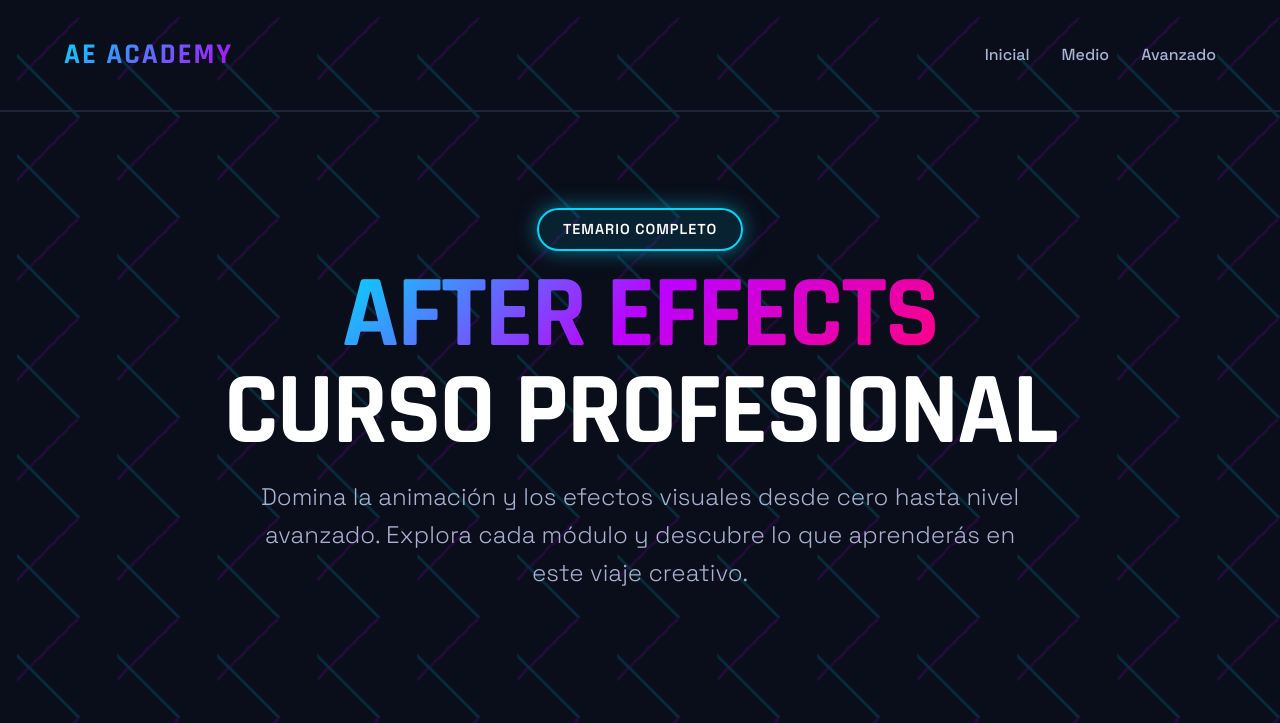
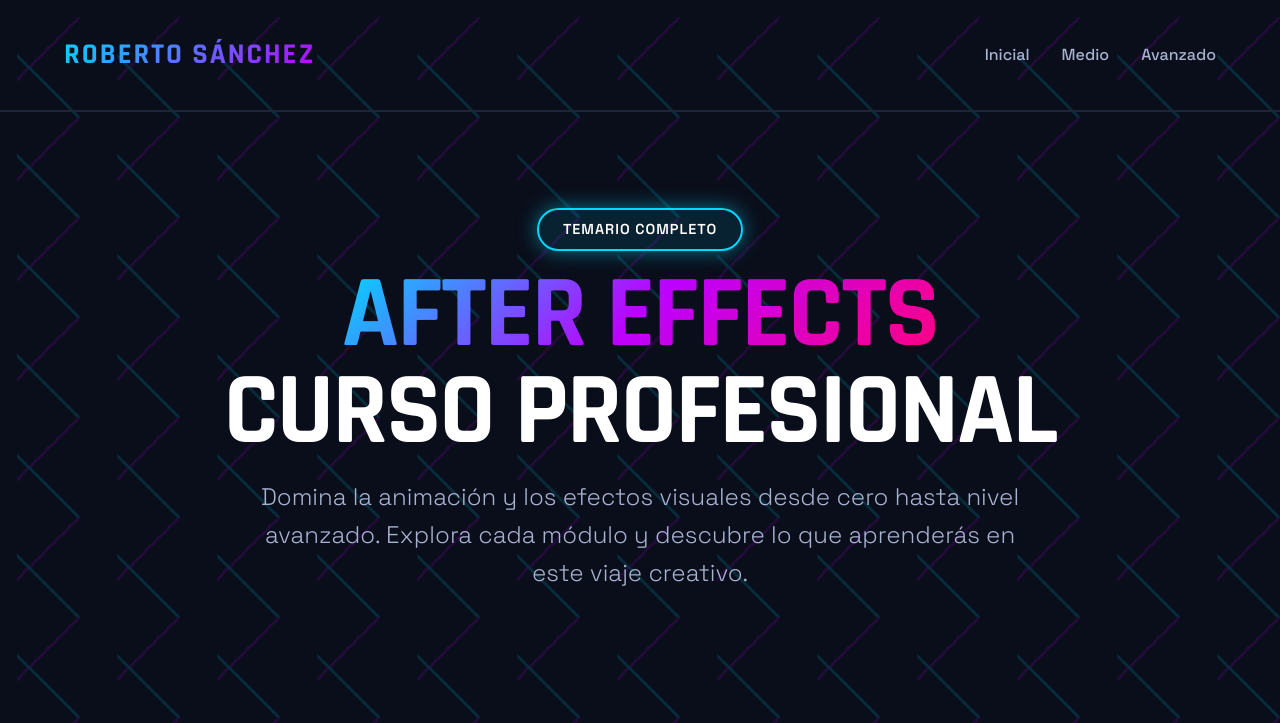
Before and after one commit to RobertoIsanchez/ae_curr.github.io, a plain HTML site: page index.html in a window 1280 px wide. Shown: the top 723 px of the page. Drawn offline with Linux system fonts and the light colour scheme.

Commit message:
Update index.html

```diff
--- a/index.html
+++ b/index.html
@@ -3,7 +3,7 @@
 <head>
     <meta charset="UTF-8">
     <meta name="viewport" content="width=device-width, initial-scale=1.0">
-    <title>After Effects - Temario del Curso</title>
+    <title>After Effects - Curso Completo</title>
     <link rel="preconnect" href="https://fonts.googleapis.com">
     <link rel="preconnect" href="https://fonts.gstatic.com" crossorigin>
     <link href="https://fonts.googleapis.com/css2?family=Rajdhani:wght@300;400;500;600;700&family=Space+Grotesk:wght@300;400;500;600;700&display=swap" rel="stylesheet">
@@ -479,7 +479,7 @@
     <div class="bg-animation"></div>
 
     <header>
-        <div class="logo">AE ACADEMY</div>
+        <div class="logo">ROBERTO SÁNCHEZ</div>
         <nav>
             <ul class="nav-links">
                 <li><a href="#inicial">Inicial</a></li>
```
